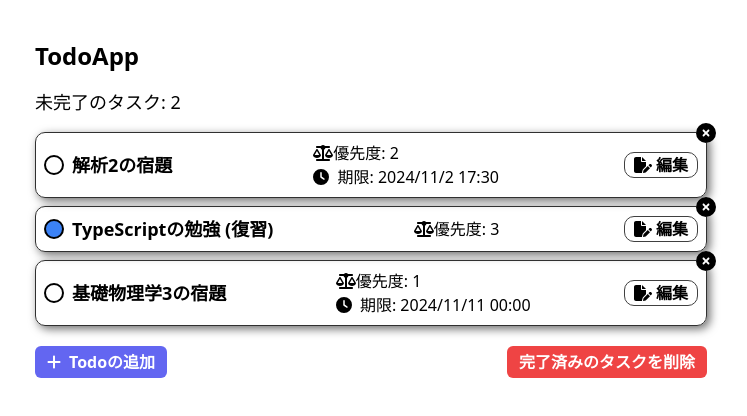
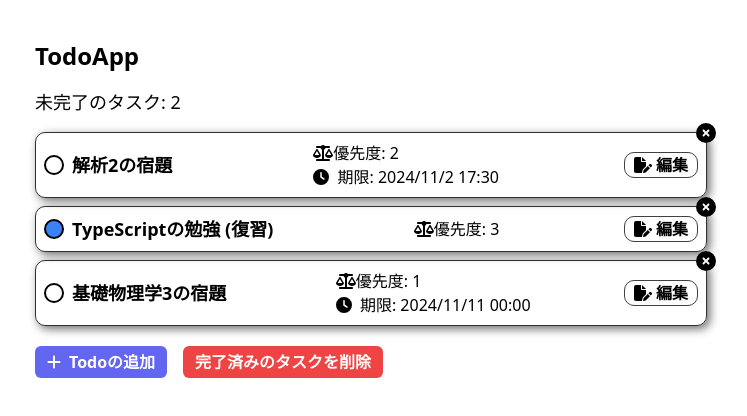
Before and after one commit to kohtarou/react-todo-app, a React (Vite) app: page / in a window 1280 px wide. Shown: the top 416 px of the page, without its empty margins (269-1016 px from the left). Built offline with nearby package versions, Linux system fonts and the light colour scheme.

Commit message:
ｈｊｊ

```diff
--- a/src/App.tsx
+++ b/src/App.tsx
@@ -158,7 +158,7 @@ const App = () => {
         remove={remove}
         edit={edit}
       />
-      <div className="mt-5 flex justify-between">
+      <div className="mt-5 flex items-center">
         <button
           type="button"
           onClick={handleAddTodoClick} // 追加画面を表示
@@ -171,7 +171,7 @@ const App = () => {
         <button
           type="button"
           onClick={removeCompletedTodos}
-          className="rounded-md bg-red-500 px-3 py-1 font-bold text-white hover:bg-red-600"
+          className="ml-4 rounded-md bg-red-500 px-3 py-1 font-bold text-white hover:bg-red-600"
         >
           完了済みのタスクを削除
         </button>
```
